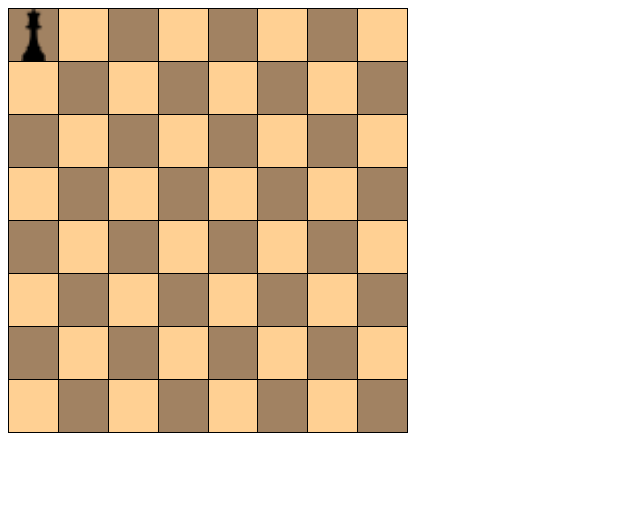
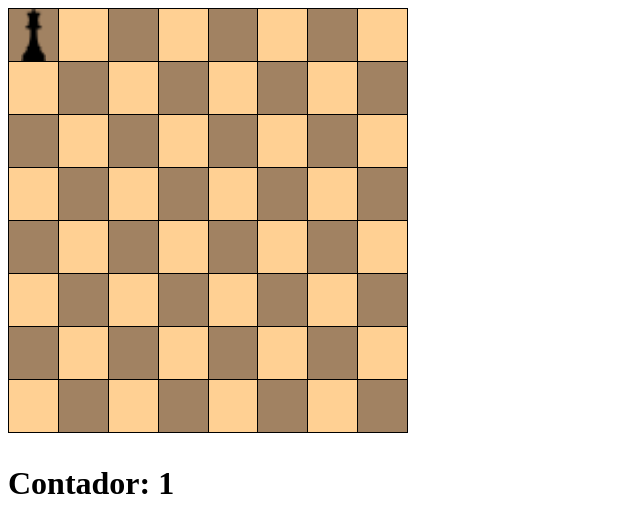
Before and after one commit to Janosos/8reinas, a plain HTML site: page index.html in a window 1280 px wide. Both pictures are taken after a click on the element 33 px from the left and 35 px from the top of the page. Shown: the whole page, without its empty margins (0-640 px from the left). Drawn offline with Linux system fonts and the light colour scheme.

Commit message:
Se agrega limite de 8 reinas con contador

```diff
--- a/index.html
+++ b/index.html
@@ -3,7 +3,7 @@
 <head>
     <meta charset="UTF-8">
     <meta name="viewport" content="width=device-width, initial-scale=1.0">
-    <title>SimuladorReinas</title>
+    <title>8Reinas</title>
     <style>
         table,td,tr{
             border:1px solid black;
@@ -30,21 +30,22 @@
         }
     </style>
     <script>
-        contador=0;
+ contador=0;
         function cellclick(celda){
 
            if (window.getComputedStyle(celda).backgroundImage == "none")
            {
-             {
+            if (contador<8) {
                 celda.style = `
                     background-image:url(./img/reina.png);
                     background-size:contain;
                     background-repeat:no-repeat;
                     background-position:center;`;
+                document.getElementById("contador").innerHTML = `Contador: ${++contador}`;
             }
             } else {
                 celda.style = "background-image:none";
-
+                document.getElementById("contador").innerHTML = `Contador: ${--contador}`;
             }
         }
     </script>
@@ -133,5 +134,7 @@
         </tr>
 
     </table>
+    <h1><p id="contador"></p>
+    </p></h1>
 </body>
 </html>
```
